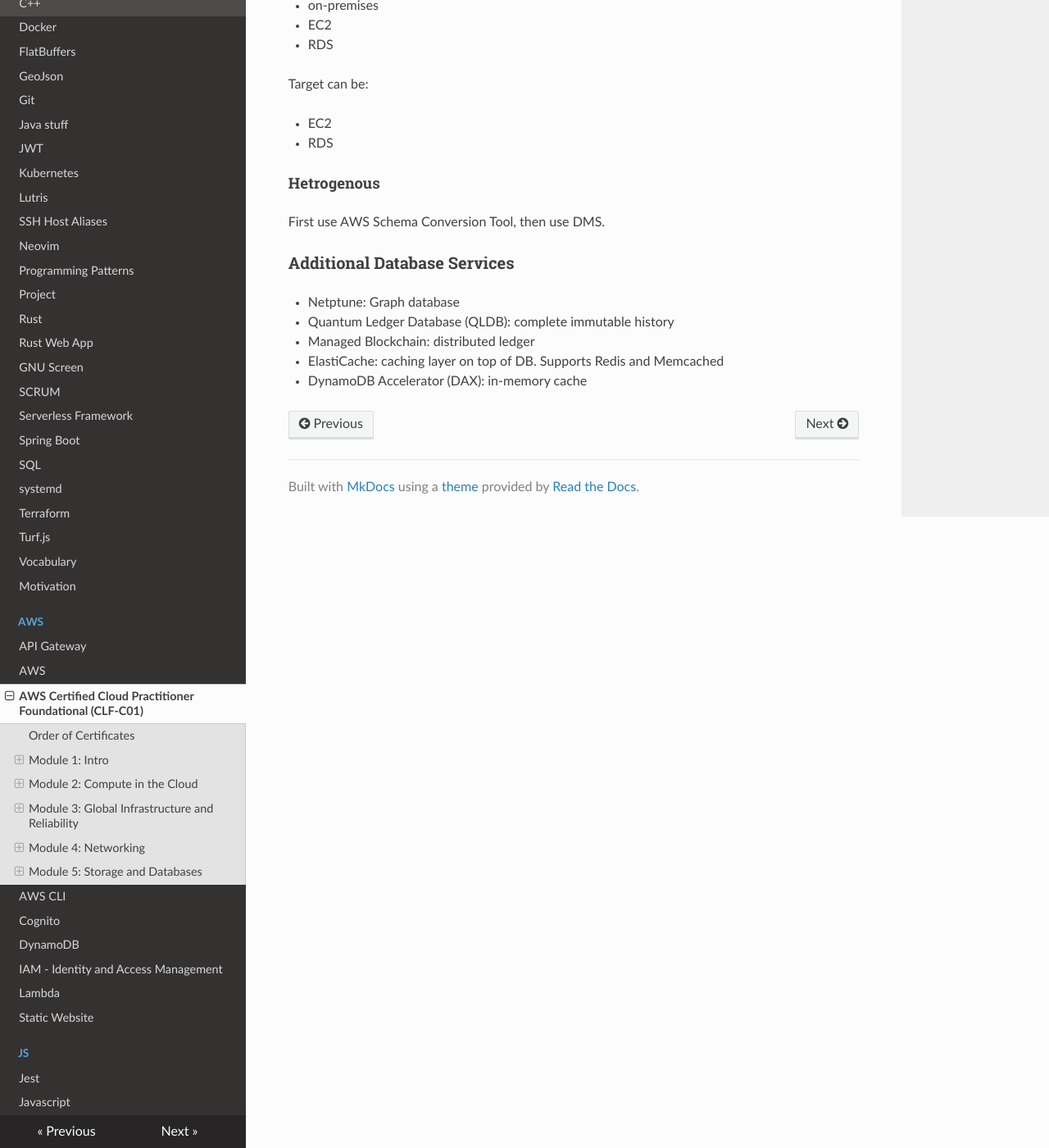
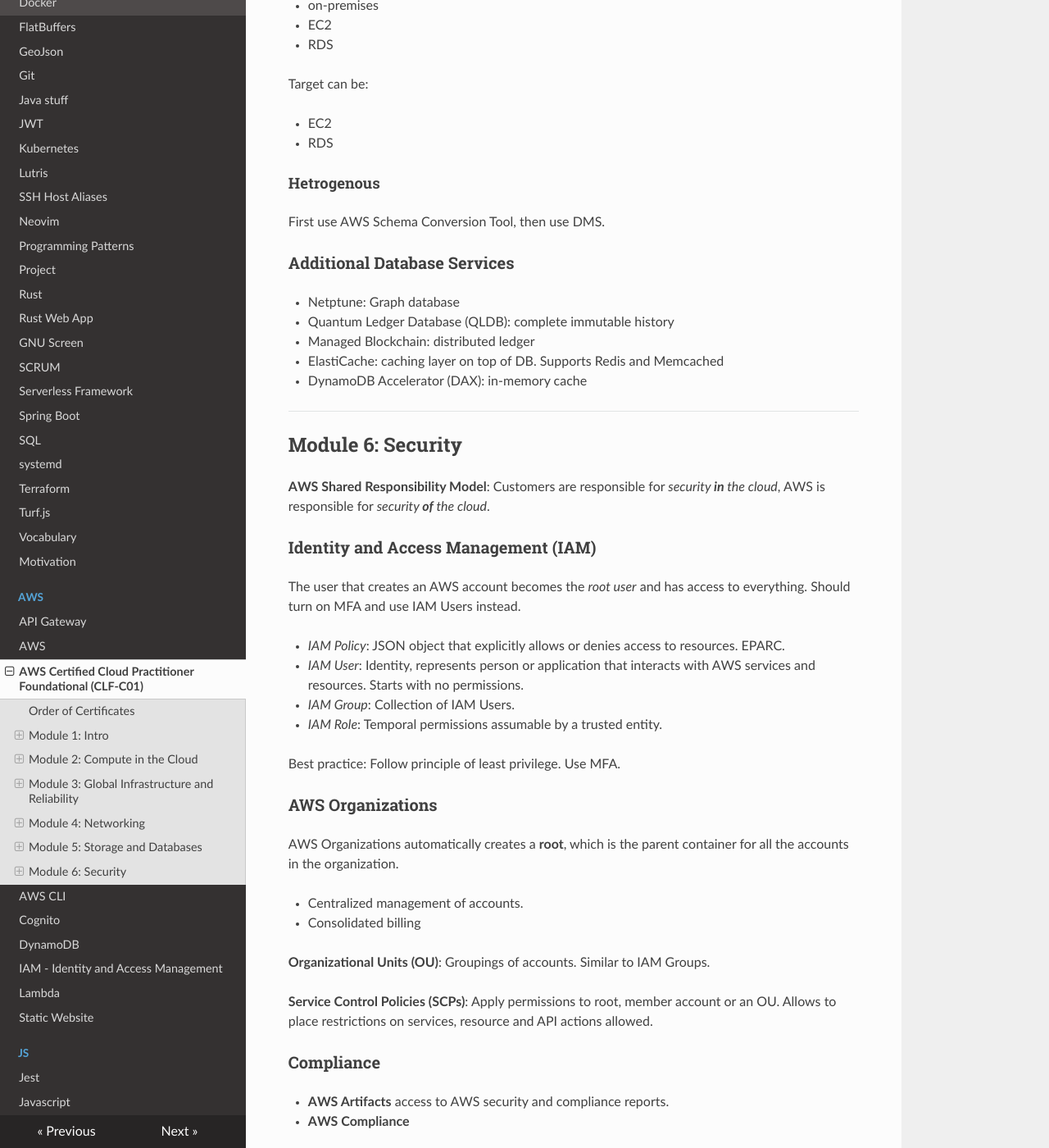
Before and after one commit to YotaYota/notes, an MkDocs documentation site: the page built from docs/aws/ccp.md, in a window 1280 px wide and 1400 px high, scrolled down 8805 px. Shown: the whole window at 82% size. Built offline with MkDocs 1.6.1, drawn with Linux system fonts in a browser that asks for light colours; nearby versions of some CDN libraries; some of the changed text lies outside the part shown.

Commit message:
ccp entry

```diff
--- a/docs/aws/ccp.md
+++ b/docs/aws/ccp.md
@@ -376,3 +376,75 @@
 - Managed Blockchain: distributed ledger
 - ElastiCache: caching layer on top of DB. Supports Redis and Memcached
 - DynamoDB Accelerator (DAX): in-memory cache
+
+---
+
+## Module 6: Security
+
+**AWS Shared Responsibility Model**: Customers are responsible for _security
+**in** the cloud_, AWS is responsible for _security **of** the cloud_.
+
+### Identity and Access Management (IAM)
+
+The user that creates an AWS account becomes the _root user_ and has access to everything.
+Should turn on MFA and use IAM Users instead.
+
+- _IAM Policy_: JSON object that explicitly allows or denies access to resources. EPARC.
+- _IAM User_: Identity, represents person or application that interacts with AWS
+  services and resources. Starts with no permissions.
+- _IAM Group_: Collection of IAM Users.
+- _IAM Role_: Temporal permissions assumable by a trusted entity.
+
+Best practice: Follow principle of least privilege. Use MFA.
+
+### AWS Organizations
+
+AWS Organizations automatically creates a **root**, which is the parent
+container for all the accounts in the organization.
+
+- Centralized management of accounts.
+- Consolidated billing
+
+**Organizational Units (OU)**: Groupings of accounts. Similar to IAM Groups.
+
+**Service Control Policies (SCPs)**: Apply permissions to root, member account or an OU.
+Allows to place restrictions on services, resource and API actions allowed.
+
+### Compliance
+
+- **AWS Artifacts** access to AWS security and compliance reports.
+- **AWS Compliance**
+
+### DDoS attacks
+
+Some types of attacks
+
+- **UDP Flood**
+  - Fake return address.
+  - _Solution_: Security Groups
+- **HTTP Level Attack**
+- **SlowLoris Attack**
+  - Faking a slow connection
+  - _Solution_: Elastic Load Balancer
+
+**AWS Shield**: Shields against DDoS attacks.
+
+- _Standard_: no cost, real time analysis of malicious traffic
+- _Advanced_: paid service, can handle more sophisticated attacks. Integrates with other services.
+  Integrates with _AWS WAF_.
+
+**AWS WAF**: Web Application Firewall. Allows monitoring of network requests. Works together with
+CloudFront and ELB. Uses a _web access control list (ACL)_ to block IP addresses.
+
+### Additional Security
+
+**AWS Key Management Service (AWS KMS)**: Create, use, and manage cryptographic keys.
+
+- _Encryption at rest_
+- _Encryption in transit_
+
+**AWS Inspector**: Automated security assessment. Checks applications for security vulnerabilities and deviations from security best practices.
+
+**AWS GuardDuty**: Threat detection by monitoring network activity and account behavior.
+
+---
```
